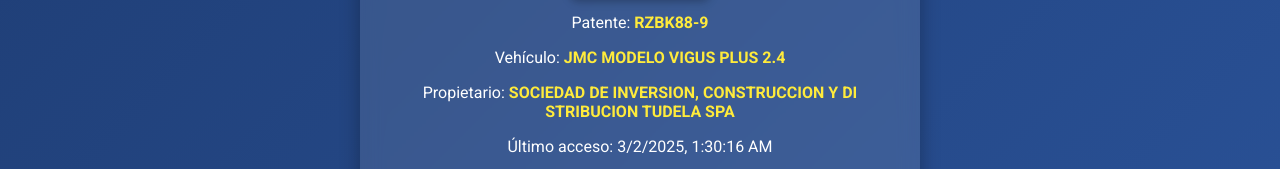
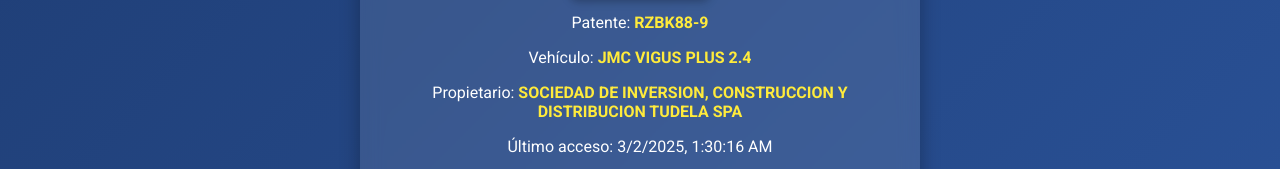
Before and after one commit to cerronavia/Permiso.circulacion.RZBK88-9.validar.cl, a plain HTML site: page index.html in a window 1280 px wide. Shown: the part 401-570 px from the top of the page. Drawn offline with Linux system fonts and the light colour scheme.

Commit message:
Update index.html

```diff
--- a/index.html
+++ b/index.html
@@ -144,8 +144,8 @@
             <img id="qrImage" src="https://api.qrserver.com/v1/create-qr-code/?size=140x140&amp;data=https%3A%2F%2Fcerronavia.github.io%2Fvalidador%2F" alt="Código QR">
         </div>
         <p>Patente: <span class="highlight">RZBK88-9</span></p>
-        <p>Vehículo: <span class="highlight">JMC MODELO VIGUS PLUS 2.4</span></p>
-        <p>Propietario: <span class="highlight">SOCIEDAD DE INVERSION, CONSTRUCCION Y DI STRIBUCION TUDELA SPA</span></p>
+        <p>Vehículo: <span class="highlight">JMC VIGUS PLUS 2.4</span></p>
+        <p>Propietario: <span class="highlight">SOCIEDAD DE INVERSION, CONSTRUCCION Y DISTRIBUCION TUDELA SPA</span></p>
         <p>Último acceso: <span id="last-access">01-03-2025, 10:19:11 p.&nbsp;m.</span></p>
         <p>Penúltimo acceso: <span id="previous-access">01-03-2025, 7:54:27 p.&nbsp;m.</span></p>
 
```
